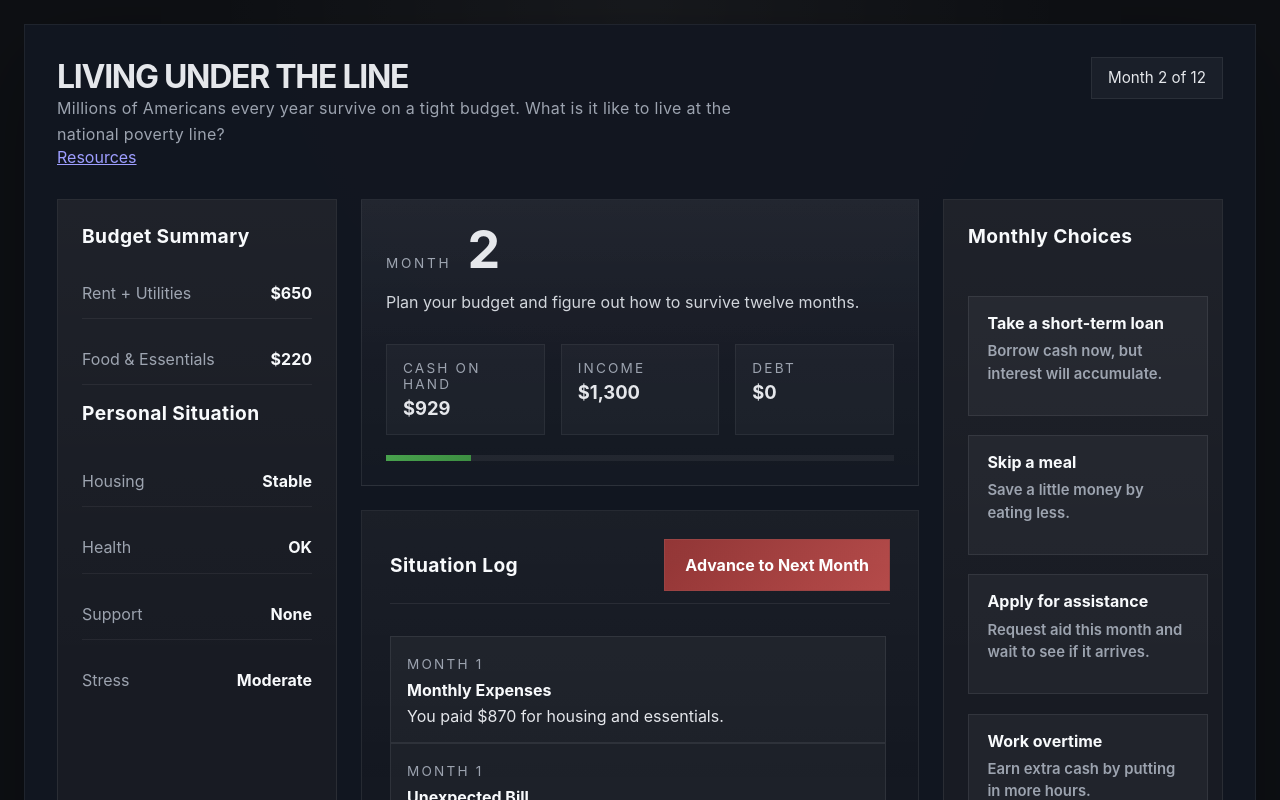
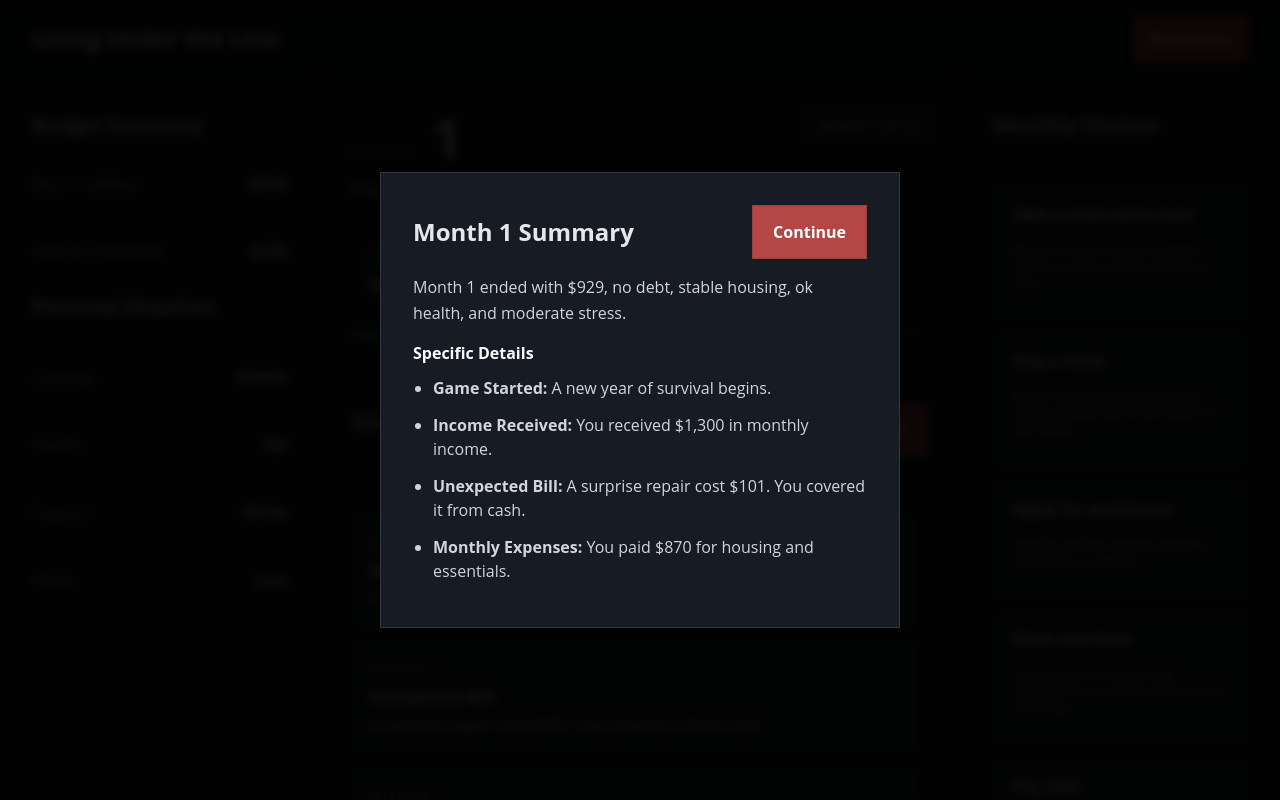
Before and after one commit to JshM0/JshM0.github.io, a plain HTML site: page index.html in a window 1280 px wide. Both pictures are taken after a click on the button "Advance to Next Month". Shown: the top 800 px of the page. Drawn offline with Linux system fonts and the light colour scheme.

Commit message:
Add files via upload

```diff
--- a/game.js
+++ b/game.js
@@ -14,7 +14,11 @@ const UI = {
   endScreen: document.getElementById('end-screen'),
   endTitle: document.getElementById('end-title'),
   endMessage: document.getElementById('end-message'),
-  eventPreview: document.getElementById('event-preview'),
+  summaryModal: document.getElementById('month-summary'),
+  summaryTitle: document.getElementById('summary-title'),
+  summaryOverview: document.getElementById('summary-overview'),
+  summaryDetails: document.getElementById('summary-details'),
+  summaryClose: document.getElementById('summary-close'),
   progressFill: document.getElementById('progress-fill'),
 };
 
@@ -39,6 +43,7 @@ const state = {
   health: 'OK',
   support: 'None',
   stress: 'Low',
+  monthEvents: [],
   active: true,
   goals: 12,
 };
@@ -59,7 +64,7 @@ function getRandomInt(min, max) {
   return Math.floor(Math.random() * (max - min + 1)) + min;
 }
 
-function logEntry(title, message) {
+function logEntry(title, message, options = {}) {
   const entry = document.createElement('div');
   entry.className = 'log-entry';
   entry.innerHTML = `
@@ -68,37 +73,16 @@ function logEntry(title, message) {
     <span>${message}</span>
   `;
   UI.log.prepend(entry);
+
+  if (options.monthSummary !== false) {
+    state.monthEvents.push({ title, message });
+  }
 }
 
 function updateStatus() {
   UI.status.textContent = `Month ${state.month} of ${state.goals}`;
   const progress = (state.month / state.goals) * 100;
   UI.progressFill.style.width = progress + '%';
-  updateEventPreview();
-}
-
-function updateEventPreview() {
-  let preview = 'Make your choices to resolve this month.';
-
-  if (state.stress === 'Critical') {
-    preview = 'You\'re are under heavy stress.';
-  } else if (state.housing === 'At Risk') {
-    preview = 'Housing is becoming unstable.';
-  } else if (state.debt >= 2000) {
-    preview = 'Debt is mounting. Consider paying down what you can.';
-  } else if (state.cash < 100) {
-    preview = 'Cash is running low.';
-  } else if (state.support === 'Pending') {
-    preview = 'Waiting for support decision.';
-  } else if (state.health === 'Poor') {
-    preview = 'Your health is declining.';
-  } else if (state.month % 3 === 1) {
-    preview = 'Rent increases are coming soon.';
-  } else {
-    preview = 'Managing month ' + state.month + '. Keep your budget balanced.';
-  }
-
-  UI.eventPreview.textContent = preview;
 }
 
 function render() {
@@ -113,6 +97,35 @@ function render() {
   UI.support.textContent = state.support;
   UI.stress.textContent = state.stress;
   updateStatus();
+}
+
+function buildSummaryOverview(completedMonth) {
+  const debtSummary = state.debt === 0 ? 'no debt' : formatMoney(state.debt) + ' debt';
+  return `Month ${completedMonth} ended with ${formatMoney(state.cash)}, ${debtSummary}, ${state.housing.toLowerCase()} housing, ${state.health.toLowerCase()} health, and ${state.stress.toLowerCase()} stress.`;
+}
+
+function showMonthSummary(completedMonth) {
+  UI.summaryTitle.textContent = `Month ${completedMonth} Summary`;
+  UI.summaryOverview.textContent = buildSummaryOverview(completedMonth);
+  UI.summaryDetails.innerHTML = '';
+
+  state.monthEvents.forEach(event => {
+    const item = document.createElement('li');
+    item.innerHTML = `<strong>${event.title}:</strong> ${event.message}`;
+    UI.summaryDetails.appendChild(item);
+  });
+
+  UI.summaryModal.classList.remove('hidden');
+  document.body.classList.add('modal-open');
+  state.active = false;
+}
+
+function hideMonthSummary() {
+  UI.summaryModal.classList.add('hidden');
+  document.body.classList.remove('modal-open');
+  state.monthEvents = [];
+  state.active = true;
+  render();
 }
 
 function changeHealth(amount) {
@@ -209,14 +222,14 @@ function evaluateEndGame() {
   }
 
   if (state.debt >= 3000 || state.housing === 'Eviction' || state.health === 'Sick') {
-    message = '';
-    if(state.debt >= 3000) {
+    let message = '';
+    if (state.debt >= 3000) {
       message += 'Your debt became unmanageable. ';
     }
-    if(state.housing === 'Eviction') {
+    if (state.housing === 'Eviction') {
       message += 'You lost your housing. ';
     }
-    if(state.health === 'Sick') {
+    if (state.health === 'Sick') {
       message += 'Your health declined too much. ';
     }
     endGame(false, `${message} Your story ends here, but you can try again.`);
@@ -237,6 +250,7 @@ function endGame(victory, message) {
 function advanceMonth() {
   if (!state.active) return;
 
+  const completedMonth = state.month;
   state.cash += state.income;
   logEntry('Income Received', `You received ${formatMoney(state.income)} in monthly income.`);
 
@@ -255,7 +269,7 @@ function advanceMonth() {
       logEntry('Cost Increase', `Rent and utilities rose by ${formatMoney(increase)} this month.`);
       changeStress(1);
     }
-    render();
+    showMonthSummary(completedMonth);
   }
 }
 
@@ -320,6 +334,7 @@ actions.gig.addEventListener('click', applyGig);
 actions.payDebt.addEventListener('click', applyPayDebt);
 actions.advance.addEventListener('click', advanceMonth);
 actions.restart.addEventListener('click', restartGame);
+UI.summaryClose.addEventListener('click', hideMonthSummary);
 
 function restartGame() {
   state.month = 1;
@@ -332,9 +347,11 @@ function restartGame() {
   state.health = 'OK';
   state.support = 'None';
   state.stress = 'Low';
+  state.monthEvents = [];
   state.active = true;
   UI.log.innerHTML = '';
   UI.endScreen.classList.add('hidden');
+  UI.summaryModal.classList.add('hidden');
   document.body.classList.remove('modal-open');
   logEntry('Game Started', 'A new year of survival begins.');
   render();
--- a/index.html
+++ b/index.html
@@ -6,17 +6,12 @@
   <title>Living Under the Line</title>
   <link rel="stylesheet" href="styles.css" />
 </head>
+
+
 <body>
-  <div class="app-shell">
-    <header class="app-header">
-      <div>
+  <header class="title-bar">
     <h1>Living Under the Line</h1>
-        <p>Millions of Americans every year survive on a tight budget. What is it like to live at the national poverty line?</p>
-        <nav class="top-nav" aria-label="secondary">
-          <a href="resources.html" class="resources-link">Resources</a>
-        </nav>
-      </div>
-      <div class="status-pill" id="status-pill">Month 1 of 12</div>
+    <a href="resources.html">Resources</a>
   </header>
 
   <div class="content-wrapper">
@@ -33,7 +28,7 @@
           <div><span>Support</span><strong id="support-display">None</strong></div>
           <div><span>Stress</span><strong id="stress-display">Moderate</strong></div>
         </div>
-
+      </article>
     </aside>
 
     <main class="center-column">
@@ -43,6 +38,7 @@
             <span>Month</span>
             <strong id="month-display">1</strong>
           </div>
+          <div class="status-pill" id="status-pill">Month 1 of 12</div>
           <p class="month-objective">Plan your budget and figure out how to survive twelve months.</p>
         </div>
         <div class="month-info">
@@ -52,12 +48,7 @@
         </div>
         <div class="progress-bar">
           <div class="progress-fill" id="progress-fill"></div>
-          </div> <!--
-          <div class="event-preview">
-            <span class="preview-label">This Month's Challenge</span>
-            <span class="preview-text" id="event-preview">Make your choices to resolve this month.</span>
         </div>
-        -->
       </section>
 
       <section class="log-panel card">
@@ -75,30 +66,27 @@
         <div class="actions-list">
           <button id="action-borrow" class="primary choice-card">
             <span class="choice-title">Take a short-term loan</span>
-              <span class="choice-text">Borrow cash now, but interest will accumulate.</span>
+            <p class="choice-text">Borrow money to cover immediate expenses, but be mindful of interest rates.</p>
           </button>
           <button id="action-cut" class="secondary choice-card">
             <span class="choice-title">Skip a meal</span>
-              <span class="choice-text">Save a little money by eating less.</span>
+            <p class="choice-text">Reduce food expenses by skipping a meal, but watch out for the impact on your health.</p>
           </button>
           <button id="action-support" class="secondary choice-card">
             <span class="choice-title">Apply for assistance</span>
-              <span class="choice-text">Request aid this month and wait to see if it arrives.</span>
+            <p class="choice-text">Apply for  aid from welfare programs, and wait for a response.</p>
           </button>
           <button id="action-gig" class="secondary choice-card">
             <span class="choice-title">Work overtime</span>
-              <span class="choice-text">Earn extra cash by putting in more hours.</span>
+            <p class="choice-text">Earn extra income by working additional hours, but be mindful of your well-being.</p>
           </button>
           <button id="action-paydebt" class="secondary choice-card">
             <span class="choice-title">Pay debt</span>
-              <span class="choice-text">Use cash to reduce debt and ease pressure.</span>
+            <p class="choice-text">Pay off some of your debt to reduce financial burden.</p>
           </button>
         </div>
       </article>
     </aside>
-    </div>
-
-
   </div>
 
   <section class="end-screen hidden" id="end-screen">
@@ -110,6 +98,20 @@
     </div>
   </section>
 
+  <section class="month-summary hidden" id="month-summary">
+    <div class="summary-card">
+      <div class="summary-header">
+        <h2 id="summary-title">Month Summary</h2>
+        <button id="summary-close" class="primary">Continue</button>
+      </div>
+      <div class="summary-overview" id="summary-overview"></div>
+      <div class="summary-details">
+        <h3>Specific Details</h3>
+        <ul id="summary-details"></ul>
+      </div>
+    </div>
+  </section>
+
   <script src="game.js"></script>
 </body>
 </html>
--- a/styles.css
+++ b/styles.css
@@ -1,12 +1,8 @@
 :root {
   color-scheme: dark;
-  --bg: #121317;
-  --panel: #181b23;
   --panel-strong: #20242e;
   --text: #e5e7eb;
   --muted: #9ca3af;
-  --accent: #b34949;
-  --accent-soft: rgba(179, 73, 73, 0.15);
   --border: rgba(255, 255, 255, 0.08);
 }
 
@@ -17,13 +13,9 @@
 body {
   margin: 0;
   min-height: 100vh;
-  font-family: Inter, 'Segoe UI', sans-serif;
-  background: radial-gradient(circle at top, rgba(255, 255, 255, 0.04), transparent 35%), #0e1014;
+  font-family: 'Open Sans', sans-serif;
+  background: #151922;
   color: var(--text);
-  display: flex;
-  justify-content: center;
-  align-items: center;
-  padding: 1.5rem;
   overflow-x: hidden;
 }
 
@@ -39,7 +31,6 @@ button {
   cursor: pointer;
   background: var(--panel-strong);
   color: var(--text);
-  transition: transform 0.18s ease, background-color 0.18s ease, border-color 0.18s ease, box-shadow 0.18s ease;
   min-height: 50px;
 }
 
@@ -49,71 +40,85 @@ button:hover {
   box-shadow: 0 12px 28px rgba(0, 0, 0, 0.18);
 }
 
-.app-shell {
-  width: min(1400px, 100%);
-  margin: 0 auto;
-  padding: 2rem;
+.resources-intro {
+  max-width: 600px;
+  margin: 2rem;
+  padding: 0 1rem;
+  text-align: left;
+  color: #d1d5db;
+}
+
+
+.title-bar {
+  width: 100%;
+  min-height: 72px;
+  padding: 1rem 2rem;
   display: flex;
-  flex-direction: column;
-  justify-content: flex-start;
-  align-items: stretch;
-  gap: 2rem;
-  border: 1px solid rgba(255, 255, 255, 0.06);
-  border-radius: 0;
-  background: rgba(18, 22, 32, 0.97);
-  box-shadow: 0 28px 90px rgba(0, 0, 0, 0.3);
+  justify-content: space-between;
+  align-items: center;
+  gap: 1.5rem;
+  background: #151922;
+  border-bottom: 1px solid rgba(255,255,255,0.08);
+}
+
+.title-bar h1 {
+  margin: 0;
+  color: #f8fafc;
+  font-size: 1.45rem;
+  line-height: 1.2;
+  letter-spacing: 0;
+}
+
+.title-bar a {
+  display: inline-flex;
+  align-items: center;
+  justify-content: center;
+  min-height: 42px;
+  padding: 0.7rem 1rem;
+  color: white;
+  text-decoration: none;
+  font-weight: 700;
+  background: #b44746;
+  border: 1px solid #993f3f;
+}
+
+.title-bar a:hover {
+  background: #c25555;
 }
 
 .content-wrapper {
   display: grid;
-  grid-template-columns: 280px 1fr 280px;
-  gap: 1.5rem;
+  grid-template-columns: minmax(180px, 25%) minmax(0, 50%) minmax(180px, 25%);
+  min-height: calc(100vh - 72px);
+  width: 100%;
   align-items: stretch;
 }
 
 .side-panel {
   display: flex;
   flex-direction: column;
-  gap: 1.5rem;
-  align-items: stretch;
+  min-height: calc(100vh - 72px);
 }
 
-.side-panel article.card {
-  height: 100%;
+.left-panel {
+  background: #151922;
+  border-right: 1px solid rgba(255,255,255,0.08);
 }
 
 .center-column {
   display: flex;
   flex-direction: column;
-  gap: 1.5rem;
+  min-height: calc(100vh - 72px);
+  background: #151922;
 }
 
-.choices-area {
-  width: 100%;
+.right-panel {
+  background: #151922;
+  border-left: 1px solid rgba(255,255,255,0.08);
 }
 
-.app-header {
-  display: flex;
-  flex-wrap: wrap;
-  justify-content: space-between;
-  gap: 1rem;
-  align-items: flex-end;
-}
-
-.app-header h1 {
-  margin: 0;
-  font-size: clamp(2rem, 2.5vw, 3rem);
-  letter-spacing: -0.04em;
-  text-transform: uppercase;
-}
-
-.app-header p {
-  margin: 0;
-  font-size: 1rem;
-  color: var(--muted);
-  max-width: 720px;
-  line-height: 1.6;
-  letter-spacing: 0.02em;
+.side-panel article.card {
+  height: 100%;
 }
 
 .status-pill {
@@ -126,18 +131,11 @@ button:hover {
   font-size: 0.95rem;
 }
 
-.dashboard-grid {
-  display: grid;
-  gap: 1rem;
-  grid-template-columns: 1.1fr 0.9fr;
-  align-items: start;
-}
-
 .card {
-  background: var(--panel);
-  border: 1px solid var(--border);
+  background: transparent;
+  border: 0;
   border-radius: 0;
-  padding: 1.5rem;
+  padding: 2rem;
   position: relative;
   overflow: hidden;
 }
@@ -146,7 +144,7 @@ button:hover {
   content: '';
   position: absolute;
   inset: 0;
-  background: linear-gradient(180deg, rgba(255,255,255,0.03), transparent 60%);
+  background: rgba(255,255,255,0.02);
   pointer-events: none;
 }
 
@@ -168,7 +166,7 @@ button:hover {
   justify-content: space-between;
   gap: 1rem;
   padding: 0.95rem 0;
-  border-bottom: 1px solid rgba(255,255,255,0.06);
+  border-bottom: 0px solid rgba(255,255,255,0.06);
 }
 
 .summary-list div:last-child {
@@ -187,12 +185,13 @@ button:hover {
 .actions-card {
   display: grid;
   gap: 1rem;
+  align-content: start;
 }
 
 .actions-list {
   display: grid;
-  grid-template-columns: repeat(auto-fit, minmax(240px, 1fr));
-  gap: 1.2rem;
+  grid-template-columns: 1fr;
+  gap: 0.8rem;
   margin-top: 1rem;
 }
 
@@ -200,13 +199,13 @@ button:hover {
   display: flex;
   flex-direction: column;
   align-items: flex-start;
-  gap: 0.45rem;
-  padding: 1.1rem 1rem;
+  gap: 0.35rem;
+  padding: 0.85rem 0.95rem;
   text-align: left;
   border-radius: 0;
   border: 1px solid rgba(255,255,255,0.08);
   background: rgba(255,255,255,0.04);
-  min-height: 120px;
+  min-height: auto;
   transition: transform 0.15s ease, box-shadow 0.15s ease, border-color 0.15s ease, background-color 0.15s ease;
 }
 
@@ -225,19 +224,8 @@ button:hover {
 
 .choice-text {
   color: var(--muted);
-  font-size: 0.93rem;
+  font-size: 0.70rem;
   line-height: 1.5;
-}
-
-.actions-list button {
-  padding: 0;
-  font-weight: 600;
-}
-
-.primary {
-  background: linear-gradient(135deg, #8f3131, #b54d4d);
-  color: white;
-  border-color: #993f3f;
 }
 
 .secondary {
@@ -246,12 +234,9 @@ button:hover {
 }
 
 .log-panel {
-  padding: 1.75rem;
-  background: #141821;
-  border: 1px solid rgba(255,255,255,0.08);
-  border-radius: 0;
   display: flex;
   flex-direction: column;
+  flex: 1;
 }
 
 .log-header {
@@ -259,25 +244,43 @@ button:hover {
   justify-content: space-between;
   align-items: center;
   gap: 1rem;
-  border-bottom: 1px solid rgba(255,255,255,0.07);
   padding-bottom: 0.75rem;
   margin-bottom: 1rem;
 }
 
-.log-header h2 {
-  margin: 0;
-}
 
 .log-container {
   margin-top: 1rem;
-  display: block;
+  display: flex;
+  flex-direction: column;
   gap: 0.85rem;
-  /* make the log a fixed, scrollable area so new entries don't push layout */
-  max-height: 320px;
-  min-height: 120px;
+  flex: 1;
+  min-height: 260px;
+  max-height: 52vh;
   overflow-y: auto;
+  scrollbar-color: rgba(179, 73, 73, 0.85) rgba(255,255,255,0.06);
+  scrollbar-width: thin;
   -webkit-overflow-scrolling: touch;
-  padding-right: 0.25rem; /* give space for scrollbar */
+  padding: 0.75rem 0.75rem 0.75rem 0;
+  border-top: 1px solid rgba(255,255,255,0.07);
+  border-bottom: 1px solid rgba(255,255,255,0.07);
+}
+
+.log-container::-webkit-scrollbar {
+  width: 10px;
+}
+
+.log-container::-webkit-scrollbar-track {
+  background: rgba(255,255,255,0.06);
+}
+
+.log-container::-webkit-scrollbar-thumb {
+  background: rgba(179, 73, 73, 0.85);
+  border: 2px solid #10131a;
+}
+
+.log-container::-webkit-scrollbar-thumb:hover {
+  background: #c95a5a;
 }
 
 .log-entry {
@@ -303,11 +306,18 @@ button:hover {
 }
 
 .month-board {
+  position: relative;
   display: grid;
   gap: 1.25rem;
   grid-template-columns: 1fr;
-  background: linear-gradient(180deg, rgba(255,255,255,0.04), rgba(255,255,255,0.01));
-  border: 1px solid rgba(255,255,255,0.08);
+  border-bottom: 1px solid rgba(255,255,255,0.08);
+}
+
+.month-board .status-pill {
+  position: absolute;
+  top: 1.5rem;
+  right: 1.5rem;
+  align-self: initial;
 }
 
 .month-focus {
@@ -380,43 +390,79 @@ button:hover {
 
 .progress-fill {
   height: 100%;
-  background: linear-gradient(90deg, #48a14d, #3d8f42);
+  background: #3d8f42;
   border-radius: 0;
   transition: width 0.3s ease;
   width: 0%;
 }
 
-.event-preview {
-  display: flex;
-  flex-direction: column;
-  gap: 0.5rem;
-  padding: 1rem 1rem;
-  background: rgba(255,255,255,0.03);
-  border: 1px solid rgba(255,255,255,0.06);
+.month-summary {
+  position: fixed;
+  inset: 0;
+  display: grid;
+  place-items: center;
+  background: rgba(0, 0, 0, 0.92);
+  backdrop-filter: blur(4px);
+  z-index: 10000;
+}
+
+.month-summary.hidden {
+  display: none;
+}
+
+.summary-card {
+  max-width: 520px;
+  width: 100%;
+  padding: 2rem;
+  background: #171b23;
+  border: 1px solid rgba(255,255,255,0.12);
   border-radius: 0;
 }
 
-.preview-label {
-  color: var(--muted);
-  font-size: 0.8rem;
-  text-transform: uppercase;
-  letter-spacing: 0.16em;
+.summary-header {
+  display: flex;
+  justify-content: space-between;
+  align-items: center;
+  gap: 1rem;
+  margin-bottom: 1rem;
 }
 
-.preview-text {
+.summary-header h2 {
+  margin: 0;
+}
+
+.summary-overview {
+  margin-bottom: 1rem;
   color: #d1d5db;
-  font-size: 0.95rem;
   line-height: 1.6;
+}
+
+.summary-details h3 {
+  margin: 0 0 0.75rem;
+  font-size: 1rem;
+  color: #f8fafc;
+}
+
+.summary-details ul {
+  margin: 0;
+  padding-left: 1.25rem;
+  color: #d1d5db;
+}
+
+.summary-details li {
+  margin-bottom: 0.8rem;
+  line-height: 1.5;
 }
 
 .actions-list button {
   padding: 1rem 1.15rem;
+  font-weight: 600;
   background: rgba(255,255,255,0.04);
   border: 1px solid rgba(255,255,255,0.08);
 }
 
 .primary {
-  background: linear-gradient(135deg, #8f3131, #b44746);
+  background: #b44746;
   color: white;
   border-color: #993f3f;
   font-size: 1rem;
@@ -428,38 +474,36 @@ button:hover {
     grid-template-columns: 1fr;
   }
   .side-panel {
-    display: grid;
-    grid-template-columns: 1fr 1fr;
-    gap: 1.5rem;
+    min-height: auto;
+  }
+  .left-panel,
+  .right-panel {
+    border-left: 0;
+    border-right: 0;
+    border-bottom: 1px solid rgba(255,255,255,0.08);
+  }
+  .center-column {
+    min-height: auto;
   }
 }
 
 @media (max-width: 920px) {
-  .content-wrapper {
-    grid-template-columns: 1fr;
-  }
-  .side-panel {
-    display: grid;
-    grid-template-columns: 1fr;
-  }
   .month-info {
     grid-template-columns: 1fr;
-  }
-  .actions-list {
-    grid-template-columns: repeat(2, 1fr);
   }
 }
 
 @media (max-width: 640px) {
-  .app-shell {
-    padding: 1.5rem;
+  .title-bar {
+    padding: 1rem;
+    align-items: flex-start;
+    flex-direction: column;
+  }
+  .title-bar a {
     width: 100%;
   }
   button {
     width: 100%;
-  }
-  .actions-list {
-    grid-template-columns: 1fr;
   }
   .end-card {
     padding: 2rem 1.5rem;
@@ -496,27 +540,3 @@ button:hover {
 .end-card h2 {
   margin-bottom: 0.75rem;
 }
-
-@media (max-width: 1024px) {
-  .dashboard-grid {
-    grid-template-columns: 1fr 1.2fr;
-  }
-}
-
-@media (max-width: 860px) {
-  body {
-    align-items: flex-start;
-  }
-  .dashboard-grid {
-    grid-template-columns: 1fr;
-  }
-}
-
-@media (max-width: 640px) {
-  .app-shell {
-    padding: 1.5rem;
-  }
-  button {
-    width: 100%;
-  }
-}
```
Also changed, not shown: resources.html (+18 -20 lines). Lines whose indentation alone changed are shown as unchanged.
